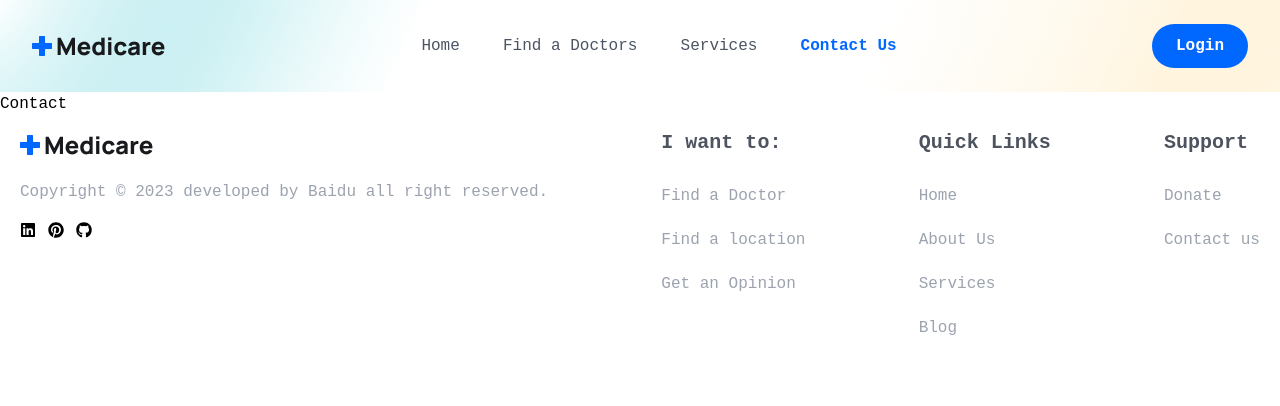
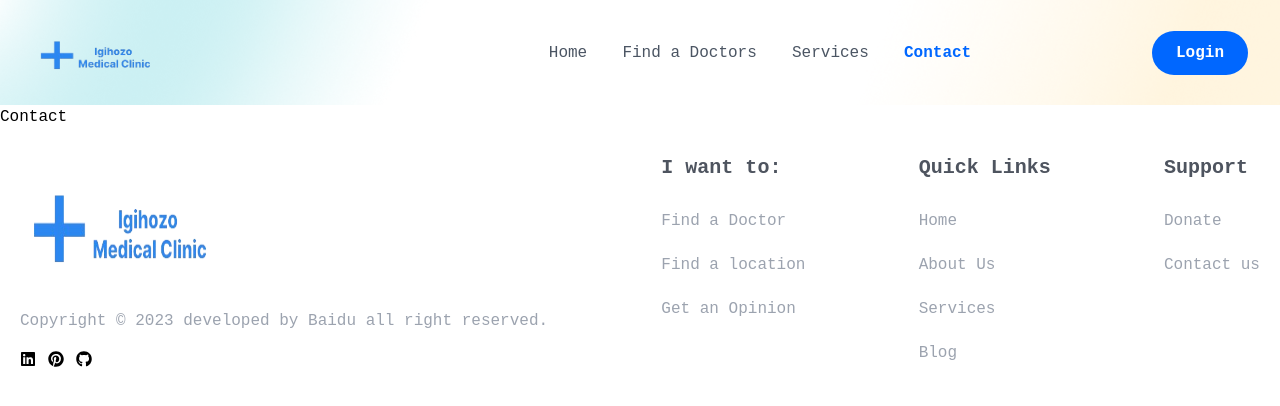
Before and after one commit to Nkusibeni23/Igihozo-Medical-Project, a React (Vite) app in the folder frontend/: page /contact in a window 1280 px wide. Shown: the top 406 px of the page. Built offline with nearby package versions, Linux system fonts and the light colour scheme; the HTML template or start-up script is replaced by a standard one.

Commit message:
change logo and fix some on header nav

```diff
--- a/frontend/src/components/Footer/footer.jsx
+++ b/frontend/src/components/Footer/footer.jsx
@@ -66,10 +66,10 @@ export default function footer() {
   const year = new Date().getFullYear();
   return (
     <footer>
-      <div className="container py-3">
+      <div className="container py-3 xl:py-6">
         <div className=" flex justify-between flex-col md:flex-row flex-wrap gap-[30px]">
           <div>
-            <img src={Logo} alt="Image logo" />
+            <img src={Logo} alt="Image logo" className="w-2/5 h-3/5" />
             <p className=" text-[16px] leading-7 font-[400] text-gray-400 mt-4">
               Copyright &copy; {year} developed by Baidu all right reserved.
             </p>
--- a/frontend/src/components/Header/header.jsx
+++ b/frontend/src/components/Header/header.jsx
@@ -19,7 +19,7 @@ const navLink = [
   },
   {
     path: "/contact",
-    display: "Contact Us",
+    display: "Contact",
   },
 ];
 
@@ -50,14 +50,14 @@ const Header = () => {
   return (
     <header className="header py-6 px-3 flex items-center" ref={headerRef}>
       <div className="container">
-        <div className="flex items-center justify-between">
+        <div className="flex items-center justify-between gap-3">
           {/* Logo  */}
           <div>
-            <img src={logo} alt="Logo" />
+            <img src={logo} alt="Logo" className=" w-2/5 h-1/5" />
           </div>
           {/* menu */}
           <div className="navigation" ref={menuRef} onClick={toggleMenu}>
-            <ul className="menu flex items-center gap-[2.7rem]">
+            <ul className="menu flex items-center gap-[2.2rem]">
               {navLink.map((link, index) => (
                 <li key={index}>
                   <NavLink
@@ -66,8 +66,8 @@ const Header = () => {
                     exact
                     className={(navClass) =>
                       navClass.isActive
-                        ? "text-primaryColor text-[16px] leading-7 font-[600]"
-                        : " text-gray-600 text-[16px] leading-7 font-[500] hover:text-primaryColor duration-200 transition-all"
+                        ? "text-primaryColor text-base leading-7 font-[600] text-nowrap"
+                        : " text-gray-600 text-base leading-7 font-[500] hover:text-primaryColor duration-200 transition-all w-full text-nowrap"
                     }
                   >
                     {link.display}
```
Also changed, not shown: frontend/src/assets/images/logo.png.
